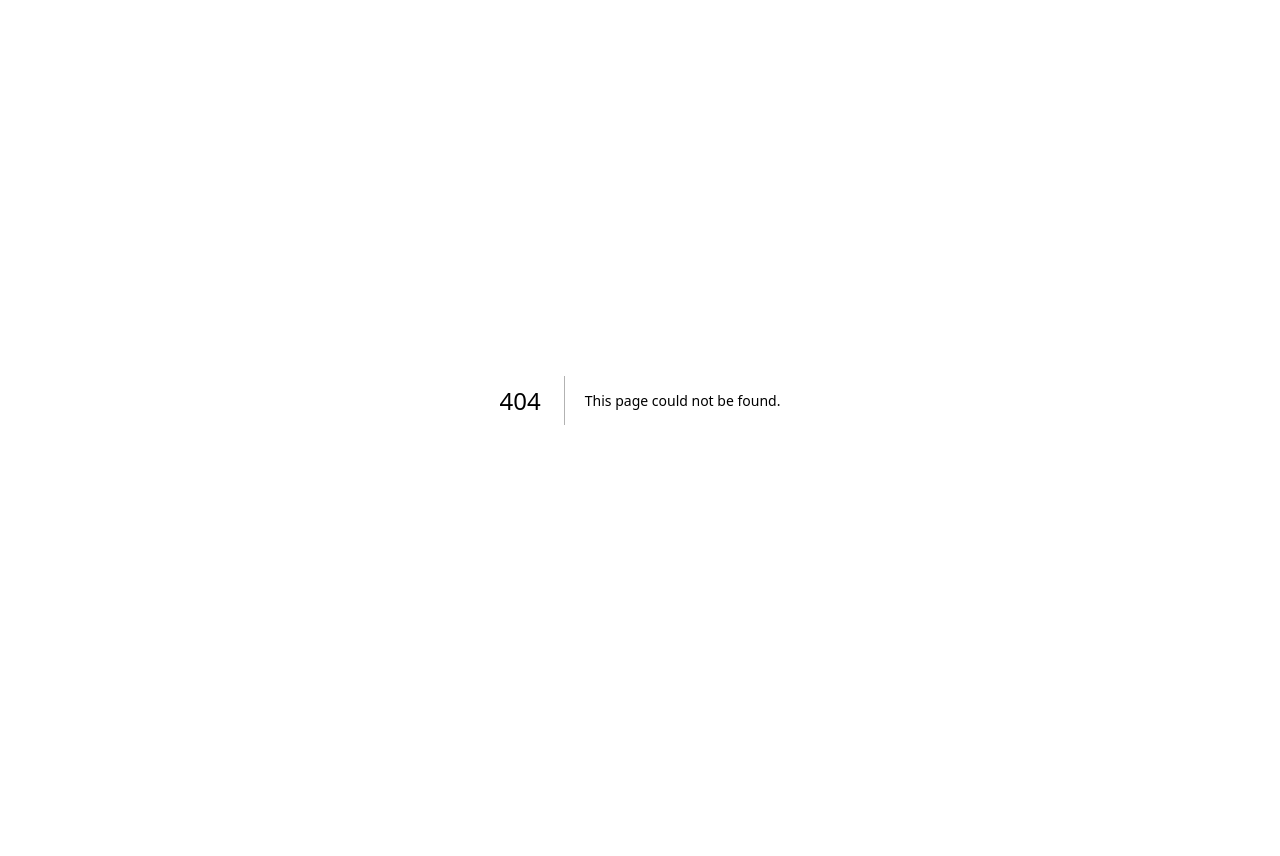
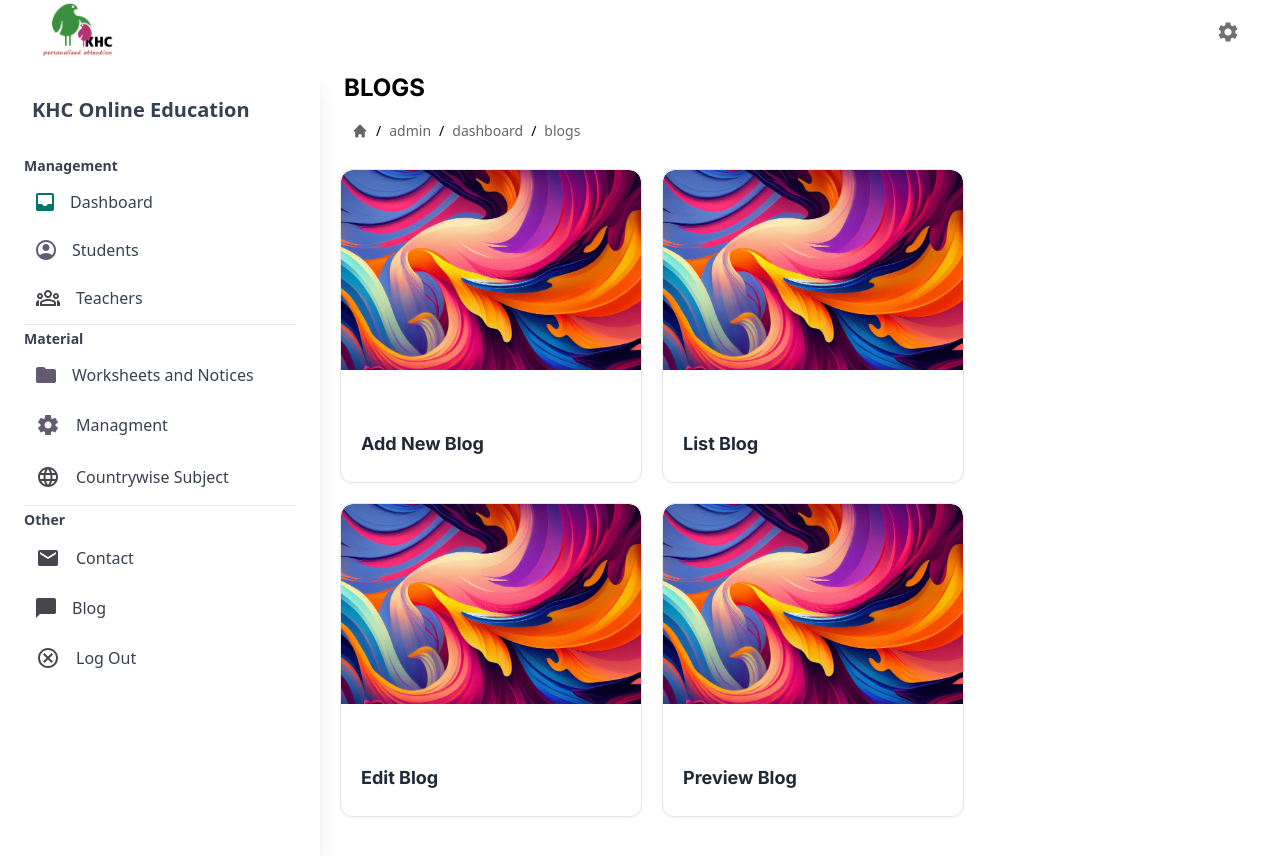
Before and after one commit to sudoarchie/frontend_khc, a Next.js app: page /admin/dashboard/blogs in a window 1280 px wide. Before the commit this address had no page. Shown: the top 856 px of the page. Before the commit the page ends 800 px from the top, so only its background shows below. Built offline with nearby package versions, Linux system fonts and the light colour scheme.

Commit message:
New Feature

```diff
--- /dev/null
+++ b/app/admin/dashboard/blogs/page.tsx
@@ -0,0 +1,24 @@
+import { CardTwo } from "@/app/components/cardTwo";
+
+export default function Blog() {
+  return (
+    <div className="flex flex-wrap gap-5 m-5">
+      <CardTwo
+        title={"Add New Blog"}
+        url={"/admin/dashboard/blogs/add"}
+      ></CardTwo>
+      <CardTwo
+        title={"List Blog"}
+        url={"/admin/dashboard/blogs/list"}
+      ></CardTwo>
+      <CardTwo
+        title={"Edit Blog"}
+        url={"/admin/dashboard/blogs/edit"}
+      ></CardTwo>
+      <CardTwo
+        title={"Preview Blog"}
+        url={"/admin/dashboard/blogs/preview"}
+      ></CardTwo>
+    </div>
+  );
+}
```
